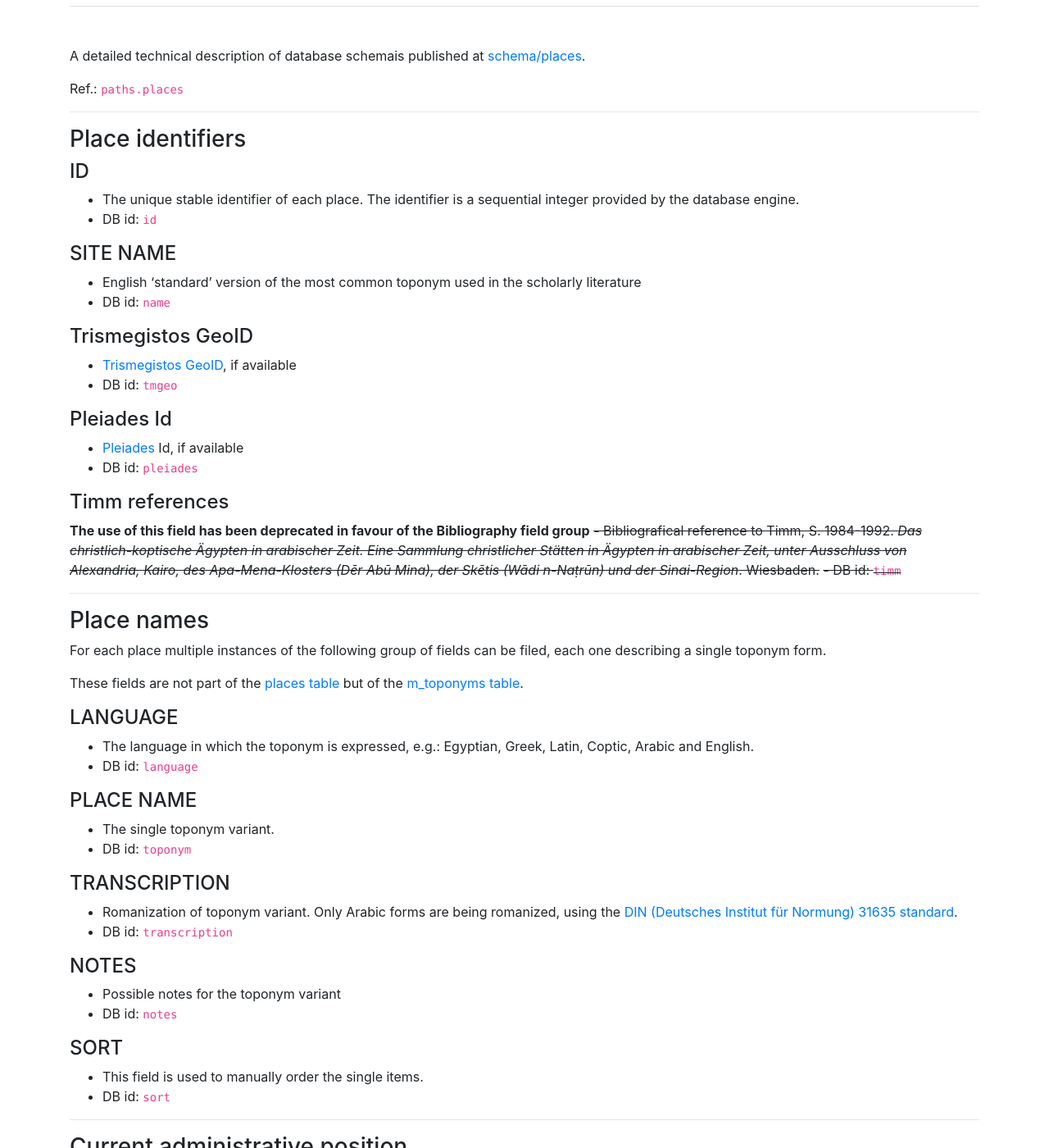
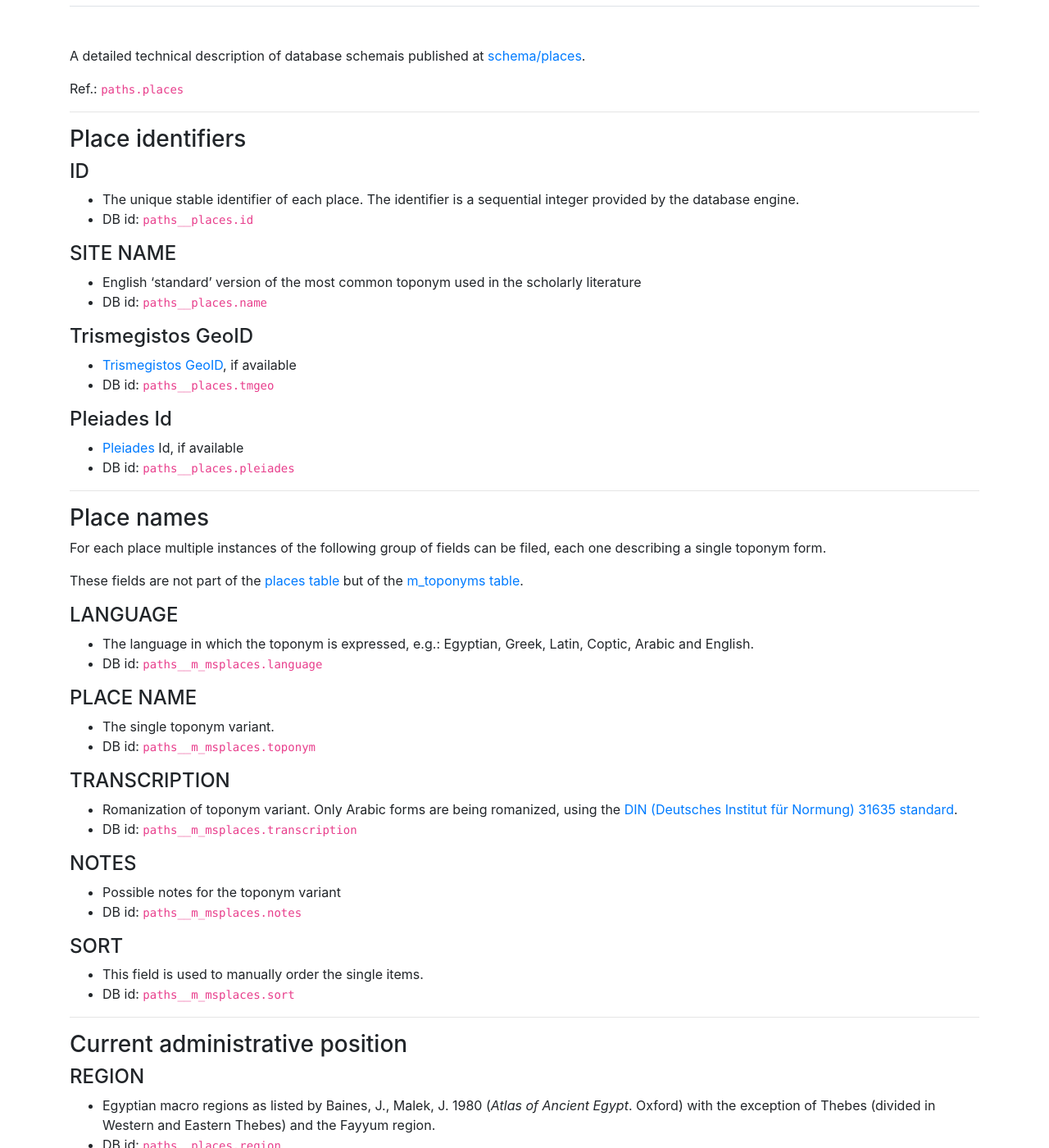
Before and after one commit to paths-erc/docs, a Jekyll site: the page built from handbook/places.md, in a window 1280 px wide and 1400 px high, scrolled down 445 px. Shown: the whole window at 82% size. Built offline with Jekyll 4.4.1, drawn with Linux system fonts in a browser that asks for light colours; nearby versions of some CDN libraries; some of the changed text lies outside the part shown.

```diff
--- a/handbook/places.md
+++ b/handbook/places.md
@@ -13,24 +13,19 @@ Ref.: `paths.places`
 
 #### ID
 - The unique stable identifier of each place. The identifier is a sequential integer provided by the database engine.
-- DB id: `id`
+- DB id: `paths__places.id`
 
 #### SITE NAME
 - English ‘standard’ version of the most common toponym used in the scholarly literature
-- DB id: `name`
+- DB id: `paths__places.name`
 
 #### Trismegistos GeoID
 - [Trismegistos GeoID](https://www.trismegistos.org/geo/index.php), if available
-- DB id: `tmgeo`
+- DB id: `paths__places.tmgeo`
 
 #### Pleiades Id
 - [Pleiades](https://pleiades.stoa.org/places) Id, if available
-- DB id: `pleiades`
-
-#### Timm references
-**The use of this field has been deprecated in favour of the Bibliography field group**
-~~- Bibliografical reference to Timm, S. 1984-1992. *Das christlich-koptische Ägypten in arabischer Zeit. Eine Sammlung christlicher Stätten in Ägypten in arabischer Zeit, unter Ausschluss von Alexandria, Kairo, des Apa-Mena-Klosters (Dēr Abū Mina), der Skētis (Wādi n-Naṭrūn) und der Sinai-Region*. Wiesbaden.~~
-~~- DB id: `timm`~~
+- DB id: `paths__places.pleiades`
 
 ---
 
@@ -41,23 +36,23 @@ These fields are not part of the [places table](../db-schema/places.md) but of t
 
 #### LANGUAGE
 - The language in which the toponym is expressed, e.g.: Egyptian, Greek, Latin, Coptic, Arabic and English.
-- DB id: `language`
+- DB id: `paths__m_msplaces.language`
 
 #### PLACE NAME
 - The single toponym variant.
-- DB id: `toponym`
+- DB id: `paths__m_msplaces.toponym`
 
 #### TRANSCRIPTION
 - Romanization of toponym variant. Only Arabic forms are being romanized, using the [DIN (Deutsches Institut für Normung) 31635 standard](https://en.wikipedia.org/wiki/DIN_31635).
-- DB id: `transcription`
+- DB id: `paths__m_msplaces.transcription`
 
 #### NOTES
 - Possible notes for the toponym variant
-- DB id: `notes`
+- DB id: `paths__m_msplaces.notes`
 
 #### SORT
 - This field is used to manually order the single items.
-- DB id: `sort`
+- DB id: `paths__m_msplaces.sort`
 
 ---
 
@@ -65,11 +60,11 @@ These fields are not part of the [places table](../db-schema/places.md) but of t
 
 #### REGION
 - Egyptian macro regions as listed by Baines, J., Malek, J. 1980 (*Atlas of Ancient Egypt*. Oxford) with the exception of Thebes (divided in Western and Eastern Thebes) and the Fayyum region.
-- DB id: `region`
+- DB id: `paths__places.region`
 
 #### AREA
 - A coherent modern area if available, eg. Valley of the Queens / Kings, etc.
-- DB id: `area`
+- DB id: `paths__places.area`
 
 ---
 
@@ -77,19 +72,19 @@ These fields are not part of the [places table](../db-schema/places.md) but of t
 
 #### NOME
 - The pertinent Egyptian nome. The [Trismegistos’ list of the Egyptian nomes](https://www.trismegistos.org/geo/nomoi_lookup_nomoi.php?fieldname=Egyptian_Nomos&num=one), around 3rd Century CE is used.
-- DB id: `nomos`
+- DB id: `paths__places.nomos`
 
 #### Capital of nome
 - True if the site is the capital of the pertinent nome, false otherwise.
-- DB id: `isnomoscapital`
+- DB id: `paths__places.isnomoscapital`
 
 #### PROVINCE
 - The pertinent Diocletian province.
-- DB id: `province`
+- DB id: `paths__places.province`
 
 #### MERIS
 - The pertinent Egyptian Fayyumic meris.
-- DB id: `meris`
+- DB id: `paths__places.meris`
 
 ---
 
@@ -97,15 +92,15 @@ These fields are not part of the [places table](../db-schema/places.md) but of t
 
 #### EPISCOPAL SEE
 - If the site is documented to have been a bishopric or not.
-- DB id: `episcopalsee`
+- DB id: `paths__places.episcopalsee`
 
 #### EPISCOPAL SEE FROM YEAR
 - If known, the year from which the site is documented to have been a bishopric.
-- DB id: `episcopalseefrom`
+- DB id: `paths__places.episcopalseefrom`
 
 #### NOTES ON EPISCOPAL SEE
 - Sources or other notations on the episcopal see, if the site is documented to have been a bishopric.
-- DB id: `notesepiscopalsee`
+- DB id: `paths__places.notesepiscopalsee`
 
 ---
 
@@ -113,15 +108,15 @@ These fields are not part of the [places table](../db-schema/places.md) but of t
 
 #### DATE FROM
 - The upper chronological limit expressed in years of the ‘Coptic’ phase of the site
-- DB id: `datefrom`
+- DB id: `paths__places.datefrom`
 
 #### DATE TO
 - The lower chronological limit expressed in years of the ‘Coptic’ phase of the site
-- DB id: `dateto`
+- DB id: `paths__places.dateto`
 
 #### DATING CRITERIA AND NOTES
 - Detailed information on which the dating of the site is made.
-- DB id: `datingcriteria`
+- DB id: `paths__places.datingcriteria`
 
 ---
 
@@ -129,31 +124,31 @@ These fields are not part of the [places table](../db-schema/places.md) but of t
 
 #### TYPOLOGY
 - Site typologies has been shaped after (selected from) Pleiades’ Feature (or Place) Categories, with the addition of `hermitage unit(s)` and `castrum`.
-- DB id: `typology`
+- DB id: `paths__places.typology`
 
 #### TOPOGRAPHICALLY REFERRED TO
 - An already inserted place (internal reference) to which the current place is topographically linked. Only upwards relations must be recorded.
--DB id: `toporeferredto`
+-DB id: `paths__places.toporeferredto`
 
 #### NOTES ON TOPOGRAPHICAL REFERENCE
 - Descriptive notes about the (upwards) topographical relation of the site.
-- DB id: `notestoporeferredto`
+- DB id: `paths__places.notestoporeferredto`
 
 #### DOES THE SITE INCLUDE ANY MONASTERIES?
 - True (1) if a site contains one or many monasteries, false (0) otherwise.
-- DB id: `Does the site include any monasteries?`
+- DB id: `paths__places.hasmonastery`
 
 #### NOTES ON MONASTERY
 - Descriptive notes on the monastic nature of the site.
-- DB id: `monasterynotes`
+- DB id: `paths__places.monasterynotes`
 
 #### HISTORICAL CONNECTIONS / REFERENCES
 - Historical (textual) evidence of relations between two or more sites.
-- DB id: `historicalreference`
+- DB id: `paths__places.historicalreference`
 
 #### DESCRIPTION
 - A detailed description of the site, limited to the 3rd-11th Centuries CE.
-- DB id: `description`
+- DB id: `paths__places.description`
 
 ---
 
@@ -184,43 +179,36 @@ These fields are not part of the [places table](../db-schema/places.md) but of t
   - Early Ottoman Empire (AD 1453 - AD 1683)
   - Ottoman Empire (AD 1513 - AD 1918)
   - undefined.
-- DB id: `phperiod`
+- DB id: `paths__m_placephase.fperiod`
 
 #### NOTES ON PERIOD
 - Further verbose notes on the period
-- DB id: `phperiodnote`
+- DB id: `paths__m_placephase.fperiodnote`
 
 #### TYPOLOGY
 - Typology of the site in the specific period
-- DB id: `phtypology`
+- DB id: `paths__m_placephase.ftypology`
 
 #### DESCRIPTION
 - Full description of the site referring to the specific period
-- DB id: `phdescription`
+- DB id: `paths__m_placephase.fdescription`
 
 ---
 
 ### Editorial information
 
-**Deprecated**
-~~- Field reserved for internal use~~
-~~- DB id: `hasplans`~~
-
-**Deprecated**
-~~- Field reserved for internal use~~
-~~- DB id: `hasphotos`~~
-
-**Deprecated**
-~~- Field reserved for internal use~~
-~~- DB id: `accuracy`~~
-
 #### EDITORS
 - Initials of the person(s) responsible for the record.
-- DB id: `editors`
+- DB id: `paths__places.editors`
 
 #### STATUS
 - If the record has been fully compiled the status is set to `complete`; if it is under study the status is set to `in-progress`. If the status is blank it means that the provided information are incomplete, not reliable and liable to change in the future.
-- DB id: `status`
+- DB id: `paths__places.status`
+
+#### LAST MODIFIED
+- Date of last edit
+- DB id: `paths__places.lastmodified`
+
 
 ---
 
@@ -231,16 +219,12 @@ These fields are not part of the [places table](../db-schema/places.md) but of t
 
 #### SHORT REFERENCE
 - Short reference of the bibliographic item as stored in [biblio table](biblio.md)
-- DB id: `short`
+- DB id: `paths__m_biblio.short`
 
 #### SPECIFIC DETAILS
 - Pages of the publication if not precised in the reference
-- DB id: `details`
+- DB id: `paths__m_biblio.details`
 
 #### DETAILS ABOUT IMAGES
 - Pages or figures containing reproductions of (part[s] of) the manuscript
-- DB id: `images`
-
-#### LAST MODIFIED
-- date of last edit
-- DB id: `lastmodified`
+- DB id: `paths__m_biblioimages`
```
Also changed, not shown: handbook/authors.md (+3 -7 lines), handbook/index.md (+1 -0 lines), handbook/manuscripts.md (+4 -4 lines), handbook/works.md (added, +120 -0 lines), schema/places.md (+0 -3 lines), schema/works.md (+0 -3 lines).
